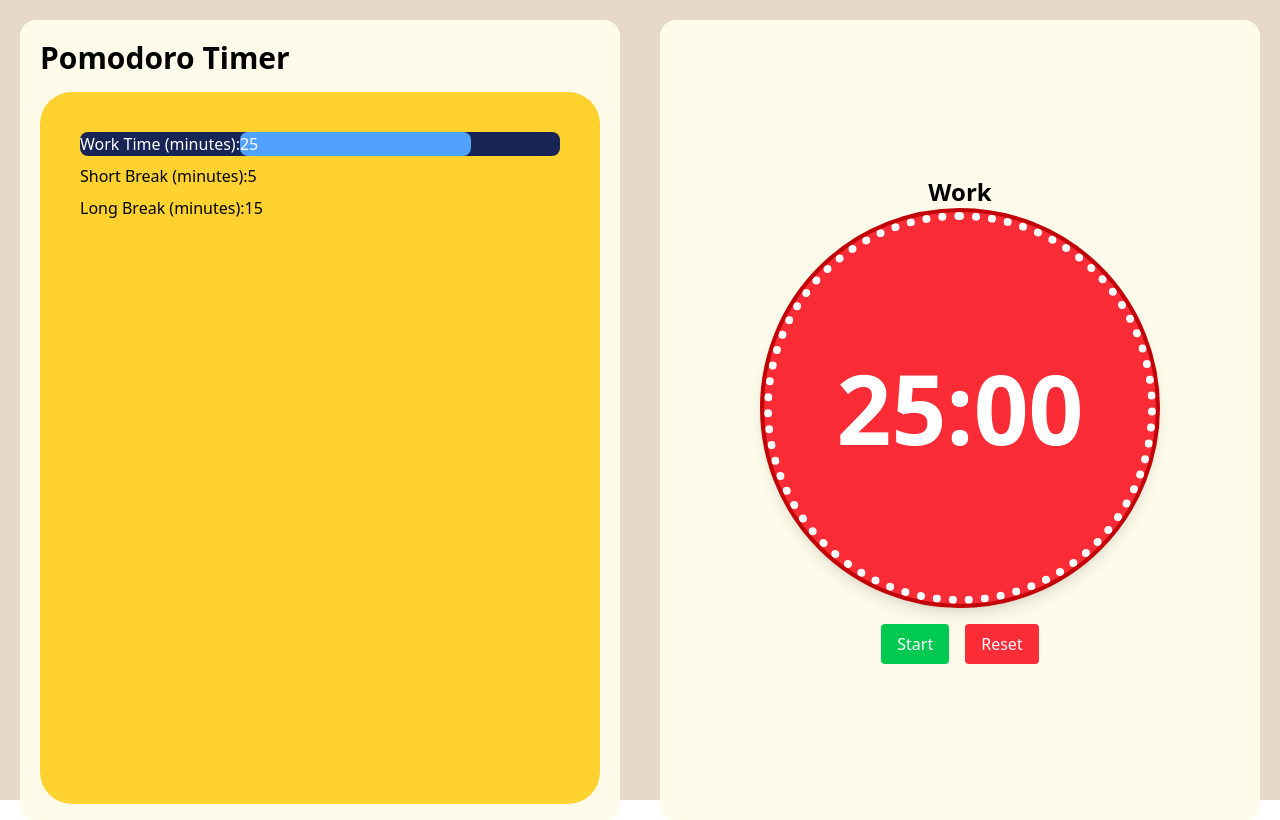
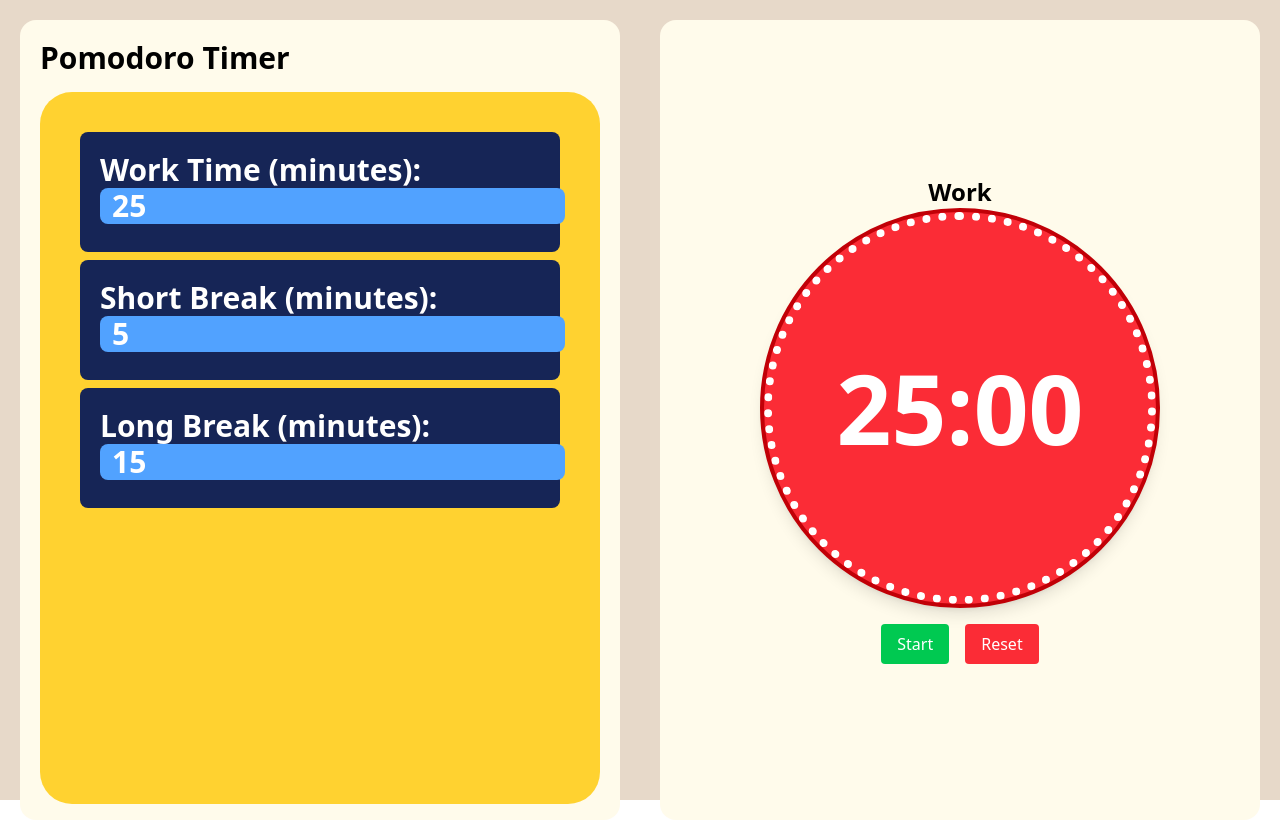
Before and after one commit to Bondedincome/Pomodoro-Timer, a React (Vite) app: page / in a window 1280 px wide. Built offline with nearby package versions, Linux system fonts and the light colour scheme.

Commit message:
Fixed a bit of the design

```diff
--- a/src/components/Settings.jsx
+++ b/src/components/Settings.jsx
@@ -2,27 +2,29 @@ import React from "react";
 
 const Settings = ({ workTime, shortBreak, longBreak, onChange }) => {
 	return (
-		<div className="flex flex-col gap-2 mt-4 w-140 h-178 bg-amber-300 p-10 rounded-4xl">
-			<label className="bg-blue-950 rounded-lg text-white md:box-border">
+		<div className="flex flex-col gap-2 mt-4 w-140 h-178 bg-amber-300 p-10 rounded-4xl text-3xl font-bold text-white">
+			<label className="bg-blue-950 rounded-lg md:box-border h-30 p-5">
 				Work Time (minutes):
 				<input
-					className="bg-blue-400 rounded-lg text-white"
+					className="bg-blue-400 rounded-lg pl-3"
 					type="number"
 					value={workTime}
 					onChange={(e) => onChange("work", e.target.value)}
 				/>
 			</label>
-			<label >
+			<label className="bg-blue-950 rounded-lg md:box-border h-30 p-5">
 				Short Break (minutes):
 				<input
+					className="bg-blue-400 rounded-lg pl-3"
 					type="number"
 					value={shortBreak}
 					onChange={(e) => onChange("shortBreak", e.target.value)}
 				/>
 			</label>
-			<label>
+			<label className="bg-blue-950 rounded-lg md:box-border h-30 p-5">
 				Long Break (minutes):
 				<input
+					className="bg-blue-400 rounded-lg pl-3"
 					type="number"
 					value={longBreak}
 					onChange={(e) => onChange("longBreak", e.target.value)}
```
